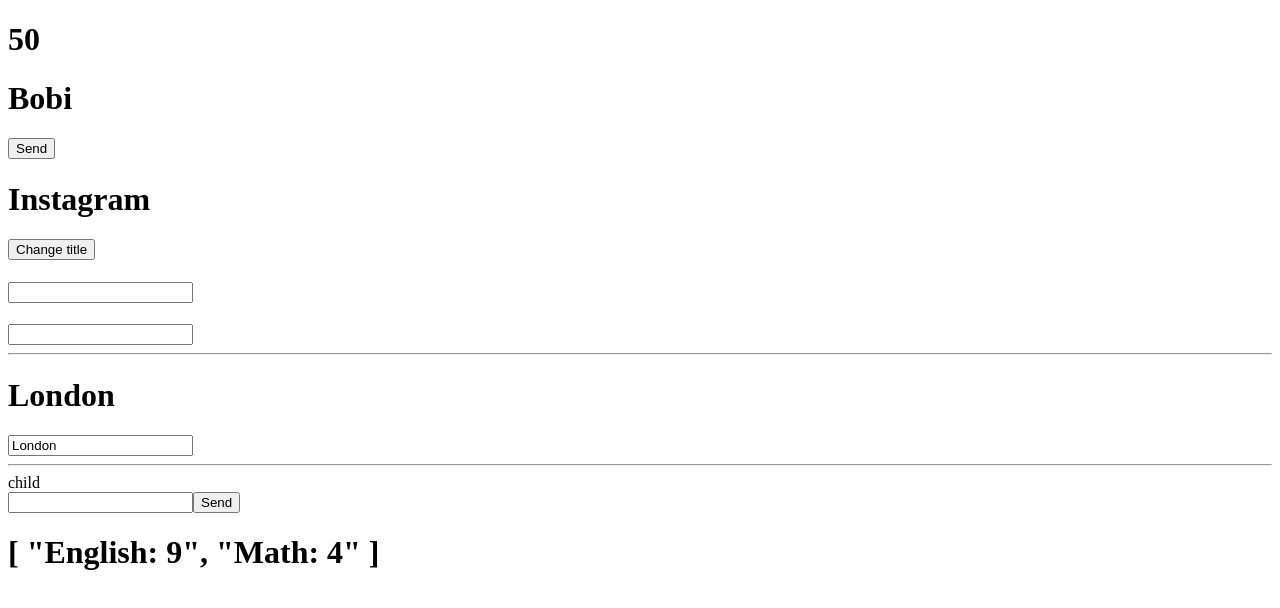
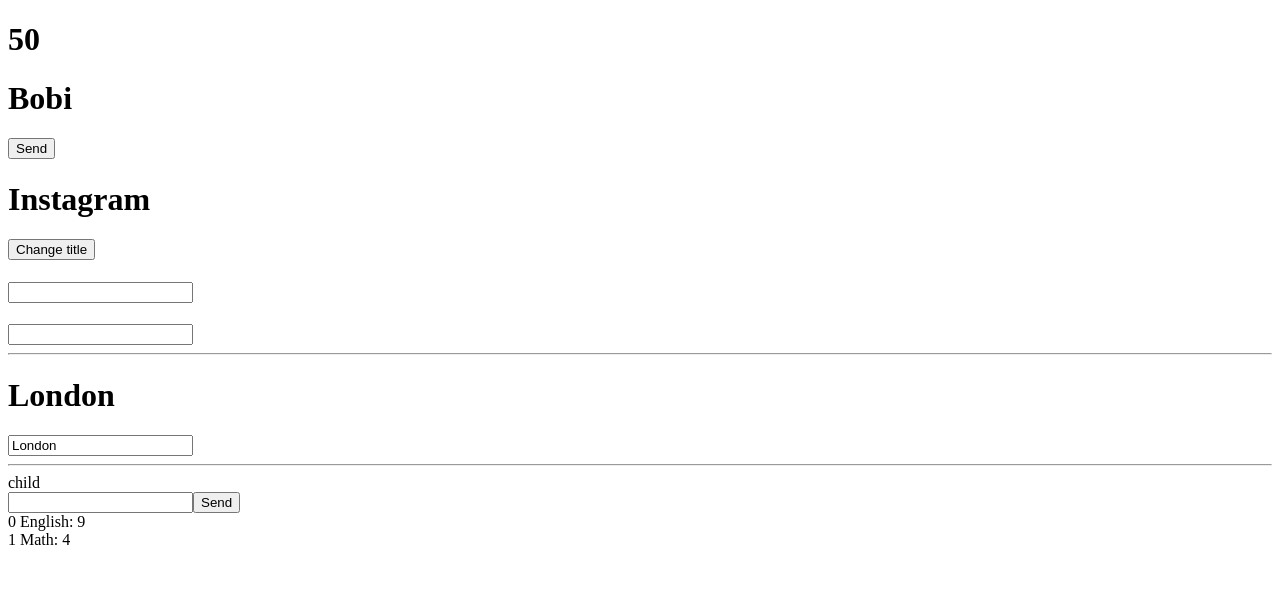
Before and after one commit to quakerlegend1/todolist-ang, an Angular app: page / in a window 1280 px wide. Shown: the top 608 px of the page. Built offline with nearby package versions, Linux system fonts and the light colour scheme.

Commit message:
directive ngFor

```diff
--- a/src/app/parent/parent.component.html
+++ b/src/app/parent/parent.component.html
@@ -1,2 +1,2 @@
 <inst-child (sendGradeEvent)="getGrade($event)"></inst-child>
-<h1>{{ grades | json }}</h1>
+<div *ngFor="let el of grades; index as i">{{ i }} {{ el }}</div>
```
